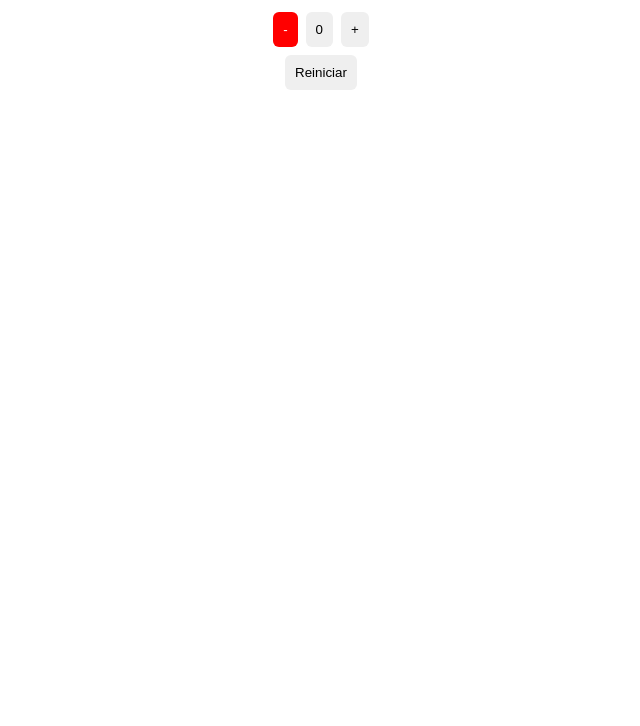
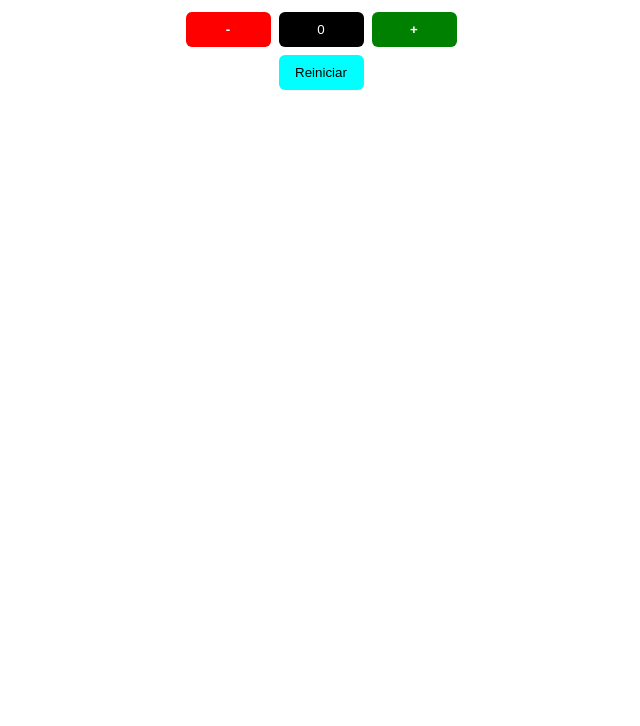
Before and after one commit to IFEE09/ejercicio-practico-contador-javascript-basico, a plain HTML site: page index.html in a window 1280 px wide. Shown: the part 74-800 px from the top of the page, without its empty margins (319-959 px from the left). Drawn offline with Linux system fonts and the light colour scheme.

```diff
--- a/index.html
+++ b/index.html
@@ -23,8 +23,8 @@
             +
         </button>
     </div>
-    <div class="padre-botones reiniciar">
-            <button>Reiniciar</button>
+    <div class="padre-botones">
+            <button class="reiniciar">Reiniciar</button>
     </div>
 
 </body>
--- a/styles.css
+++ b/styles.css
@@ -24,9 +24,23 @@ button {
     border: none;
     border-radius: 6px;
     padding: 10px;
+    width:85px;
 }
 .decremento {
     background-color: red;
     color: white;
+    font-weight: bolder;
+}
+.contador {
+    background-color: black;
+    color: white;
 
 }
+.incremento {
+    background-color: green;
+    color: white;
+    font-weight: bolder;
+}
+.reiniciar {
+    background-color: aqua;
+}
```
Also changed, not shown: 1 other file.
